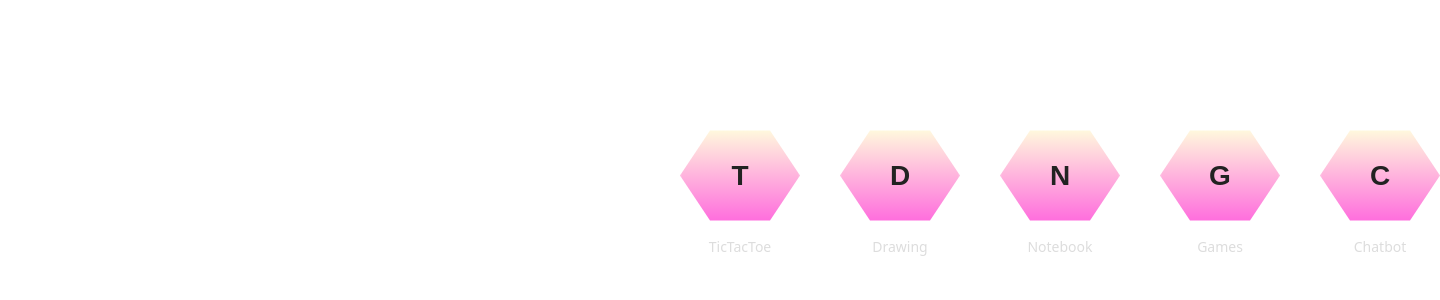
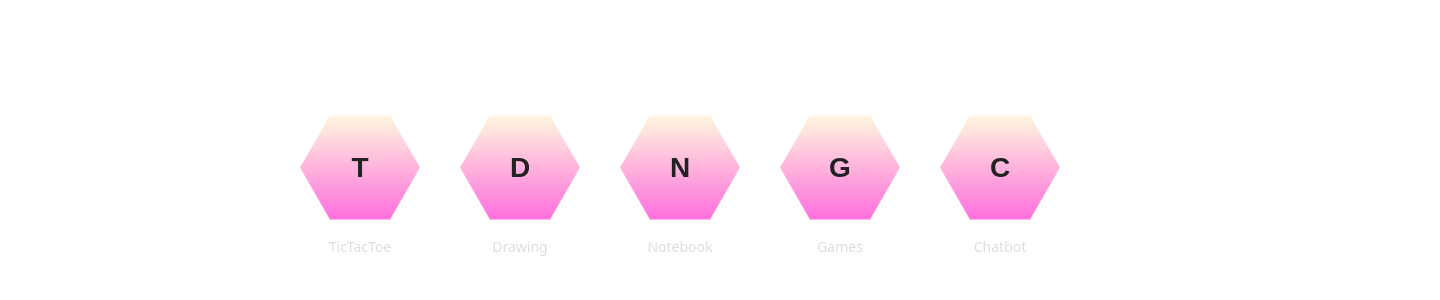
Before and after one commit to OUldreamerAi/nutelvia, a React (Vite) app: page / in a window 1280 px wide. Shown: the top 300 px of the page, 1440 px wide, since content can reach past the window. Built offline with nearby package versions, Linux system fonts and the light colour scheme.

Commit message:
messing with css making hexagons look like hexagons this shi is hard

```diff
--- a/src/App.css
+++ b/src/App.css
@@ -14,8 +14,9 @@
 /* Desktop layout */
 .desktop {
   min-height: 80vh;
+  max-height: 95vh; /* 100vh is the compleat screen*/
   padding: 40px;
-  position: relative;
+  position: center;
 }
 
 /* icon grid */
@@ -26,9 +27,9 @@
 
 /* new icons layer: absolute movable icons */
 .icons-layer {
-  position: relative;
-  width: 100%;
-  height: 380px; /* area where icons can be moved; adjust as needed */
+  position: center;
+  width: 95vh;
+  height: 95vh; /* area where icons can be moved; adjust as needed */
   margin-bottom: 18px;
 }
 
@@ -53,15 +54,23 @@
   flex-direction: column;
   align-items: center;
   width: 120px;
+
 }
 .hex {
   width: 120px;
-  height: 104px;
+  height: 120px;
   background: linear-gradient(180deg, #ffd, #f6d);
   border: 2px solid rgba(255,255,255,0.08);
   padding: 0;
   cursor: pointer;
-  clip-path: polygon(25% 6.7%, 75% 6.7%, 100% 50%, 75% 93.3%, 25% 93.3%, 0% 50%);
+  clip-path: polygon(
+  25% 6.7%,
+  75% 6.7%,
+  100% 50%,
+  75% 93.3%,
+  25% 93.3%,
+  0% 50%
+  );
   display: flex;
   align-items: center;
   justify-content: center;
@@ -98,12 +107,20 @@
   flex-direction: column;
   position: relative;
   /* hex mask */
-  clip-path: polygon(25% 6.7%, 75% 6.7%, 100% 50%, 75% 93.3%, 25% 93.3%, 0% 50%);
+  clip-path: polygon(
+  25% 6.7%,
+  75% 6.7%,
+  100% 50%,
+  75% 93.3%,
+  25% 93.3%,
+  0% 50%
+  );
   border: 2px solid rgba(255,255,255,0.04);
 }
 
 /* titlebar sits within top 'flat' part of hex */
 .hex-titlebar {
+
   display: flex;
   align-items: center;
   justify-content: space-between;
@@ -117,9 +134,9 @@
   color: #fff;
 }
 .hex-close {
-  background: rgba(255,255,255,0.06);
+  background: rgba(214, 5, 5, 0.06);
   border: none;
-  color: #fff;
+  color: #c20f0f;
   width: 28px;
   height: 28px;
   border-radius: 6px;
--- a/src/index.css
+++ b/src/index.css
@@ -36,10 +36,11 @@ h1 {
 }
 
 /* add or replace these rules */
+
 button {
   box-sizing: border-box;
   width: 120px;
-  height: 120px;
+  height: 136px;
   border: 5px solid #000;
   padding: 0;
   font-size: 128px;
```
